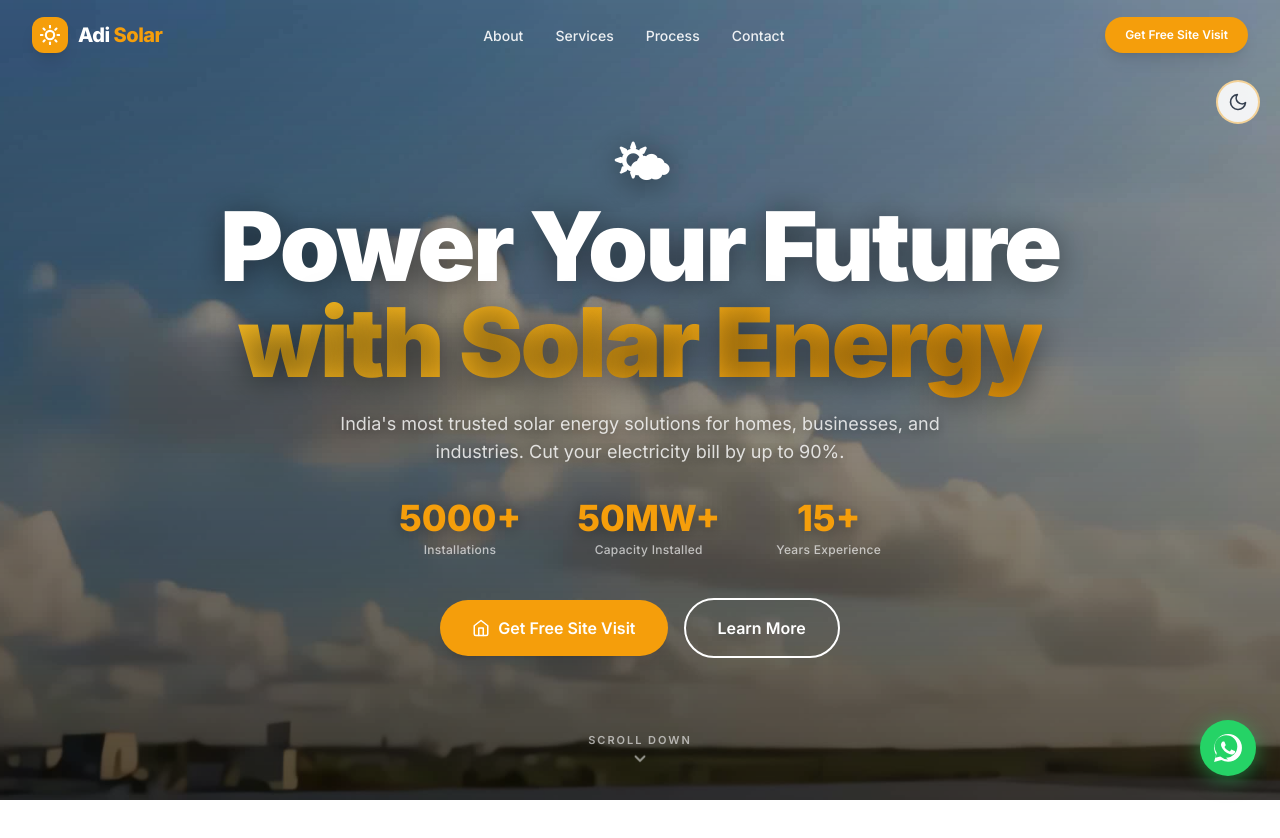
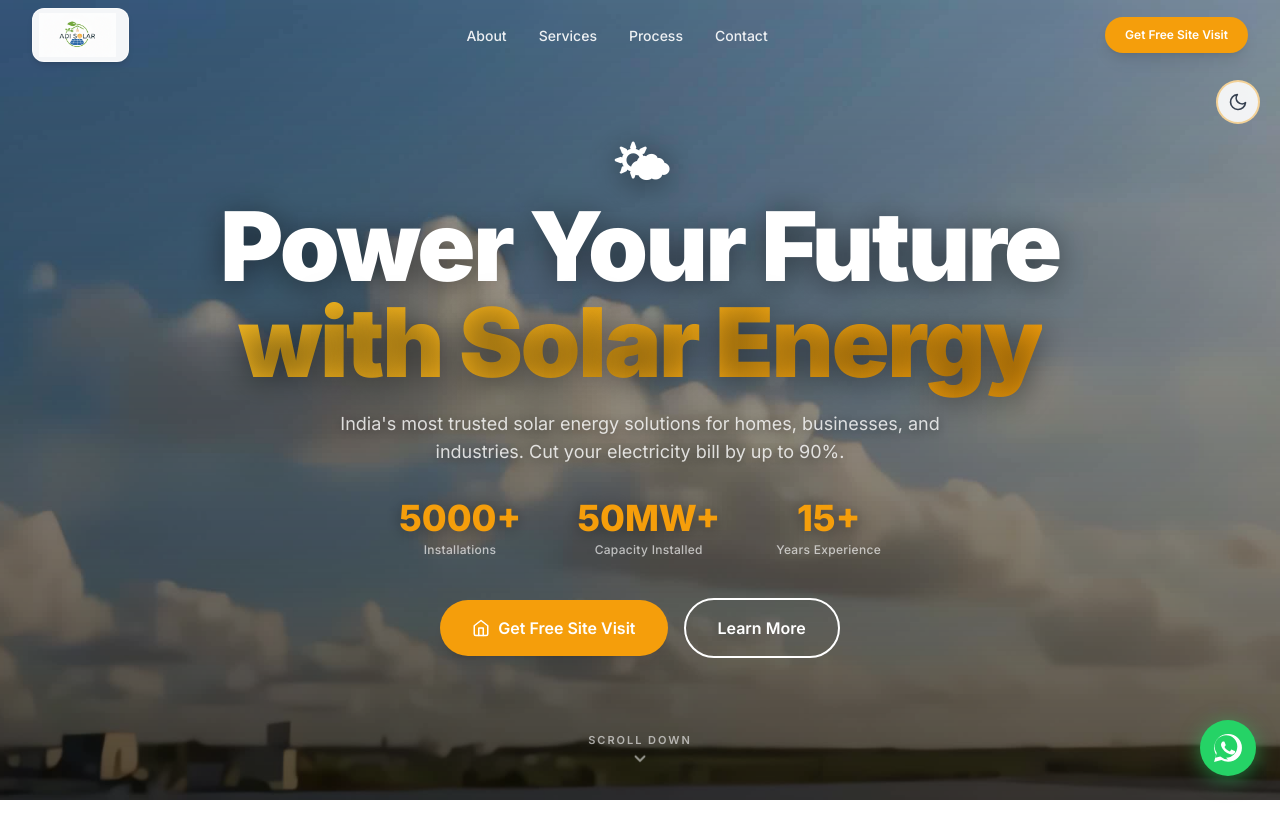
Before and after one commit to dexterdev007/Adi-Solar-, a Next.js app in the folder frontend/: page / in a window 1280 px wide. Shown: the top 838 px of the page. Built offline with nearby package versions, Linux system fonts and the light colour scheme.

Commit message:
Add company logo and integrate into Navbar and Footer

```diff
--- a/frontend/components/Navbar.tsx
+++ b/frontend/components/Navbar.tsx
@@ -44,27 +44,15 @@ export default function Navbar() {
           {/* Logo */}
           <Link
             href="/"
-            className="flex items-center gap-2.5 group"
+            className="flex items-center group"
             aria-label="Adi Solar Home"
           >
-            {/* Sun icon */}
-            <div className="w-9 h-9 rounded-xl bg-solar-yellow flex items-center justify-center shadow-lg group-hover:scale-105 transition-transform duration-200">
-              <svg width="20" height="20" viewBox="0 0 24 24" fill="none" stroke="white" strokeWidth="2.5" strokeLinecap="round" strokeLinejoin="round">
-                <circle cx="12" cy="12" r="5"/>
-                <line x1="12" y1="1" x2="12" y2="3"/>
-                <line x1="12" y1="21" x2="12" y2="23"/>
-                <line x1="4.22" y1="4.22" x2="5.64" y2="5.64"/>
-                <line x1="18.36" y1="18.36" x2="19.78" y2="19.78"/>
-                <line x1="1" y1="12" x2="3" y2="12"/>
-                <line x1="21" y1="12" x2="23" y2="12"/>
-                <line x1="4.22" y1="19.78" x2="5.64" y2="18.36"/>
-                <line x1="18.36" y1="5.64" x2="19.78" y2="4.22"/>
-              </svg>
-            </div>
-            <div>
-              <span className={`text-xl font-extrabold tracking-tight ${scrolled ? 'text-gray-900 dark:text-white' : 'text-white'}`}>
-                Adi <span className="text-solar-yellow">Solar</span>
-              </span>
+            <div className="bg-white/95 backdrop-blur-sm p-1.5 py-1 pr-3 rounded-xl shadow-md transition-all group-hover:shadow-lg group-hover:scale-105 border border-white/50">
+              <img
+                src="/logo.png"
+                alt="Adi Solar"
+                className="h-10 md:h-11 w-auto object-contain mix-blend-multiply"
+              />
             </div>
           </Link>
 
--- a/frontend/components/sections/Footer.tsx
+++ b/frontend/components/sections/Footer.tsx
@@ -87,23 +87,14 @@ export default function Footer() {
           {/* Brand column */}
           <div>
             {/* Logo */}
-            <div className="flex items-center gap-2.5 mb-5">
-              <div className="w-9 h-9 rounded-xl bg-solar-yellow flex items-center justify-center shadow-lg">
-                <svg width="20" height="20" viewBox="0 0 24 24" fill="none" stroke="white" strokeWidth="2.5" strokeLinecap="round" strokeLinejoin="round">
-                  <circle cx="12" cy="12" r="5"/>
-                  <line x1="12" y1="1" x2="12" y2="3"/>
-                  <line x1="12" y1="21" x2="12" y2="23"/>
-                  <line x1="4.22" y1="4.22" x2="5.64" y2="5.64"/>
-                  <line x1="18.36" y1="18.36" x2="19.78" y2="19.78"/>
-                  <line x1="1" y1="12" x2="3" y2="12"/>
-                  <line x1="21" y1="12" x2="23" y2="12"/>
-                  <line x1="4.22" y1="19.78" x2="5.64" y2="18.36"/>
-                  <line x1="18.36" y1="5.64" x2="19.78" y2="4.22"/>
-                </svg>
+            <div className="flex items-center mb-6">
+              <div className="bg-white/95 p-2 py-1.5 rounded-xl shadow-md inline-block">
+                <img
+                  src="/logo.png"
+                  alt="Adi Solar"
+                  className="h-10 w-auto object-contain mix-blend-multiply opacity-90 hover:opacity-100 transition-opacity"
+                />
               </div>
-              <span className="text-xl font-extrabold">
-                Adi <span className="text-solar-yellow">Solar</span>
-              </span>
             </div>
 
             <p className="text-gray-400 text-sm leading-relaxed mb-6 max-w-xs">
--- a/frontend/components/sections/HeroSection.tsx
+++ b/frontend/components/sections/HeroSection.tsx
@@ -103,6 +103,21 @@ export default function HeroSection() {
         } else {
           isAnimating = false
           rafId = null
+
+          if (container) {
+            const heroTop = container.offsetTop
+            const heroBottom = heroTop + container.offsetHeight - window.innerHeight
+
+            if (forward) {
+              if (window.scrollY < heroBottom) {
+                window.scrollTo({ top: heroBottom, behavior: 'auto' })
+              }
+            } else {
+              if (window.scrollY > heroTop) {
+                window.scrollTo({ top: heroTop, behavior: 'auto' })
+              }
+            }
+          }
         }
       }
 
@@ -110,23 +125,32 @@ export default function HeroSection() {
     }
 
     const handleWheel = (e: WheelEvent) => {
-      if (isAnimating) return
+      const heroTop = container.offsetTop
+      const heroBottom = heroTop + container.offsetHeight - window.innerHeight
+      const inHero = window.scrollY >= heroTop && window.scrollY <= heroBottom + 5
+
+      if (isAnimating) {
+        if (inHero && e.cancelable) e.preventDefault()
+        return
+      }
 
       const threshold = 10
-      if (Math.abs(e.deltaY) > threshold) {
+      if (Math.abs(e.deltaY) > threshold && inHero) {
         if (e.deltaY > 0) {
           if (currentFrame < TOTAL_FRAMES - 1) {
+            if (e.cancelable) e.preventDefault()
             animateFrames(true)
           }
         } else {
-          if (currentFrame > 0) {
+          if (currentFrame > 0 && window.scrollY <= heroBottom) {
+            if (e.cancelable) e.preventDefault()
             animateFrames(false)
           }
         }
       }
     }
 
-    window.addEventListener('wheel', handleWheel, { passive: true })
+    window.addEventListener('wheel', handleWheel, { passive: false })
 
     // Load all frames; draw frame 0 as soon as it loads
     for (let i = 0; i < TOTAL_FRAMES; i++) {
```
Also changed, not shown: frontend/public/logo.png (added).
